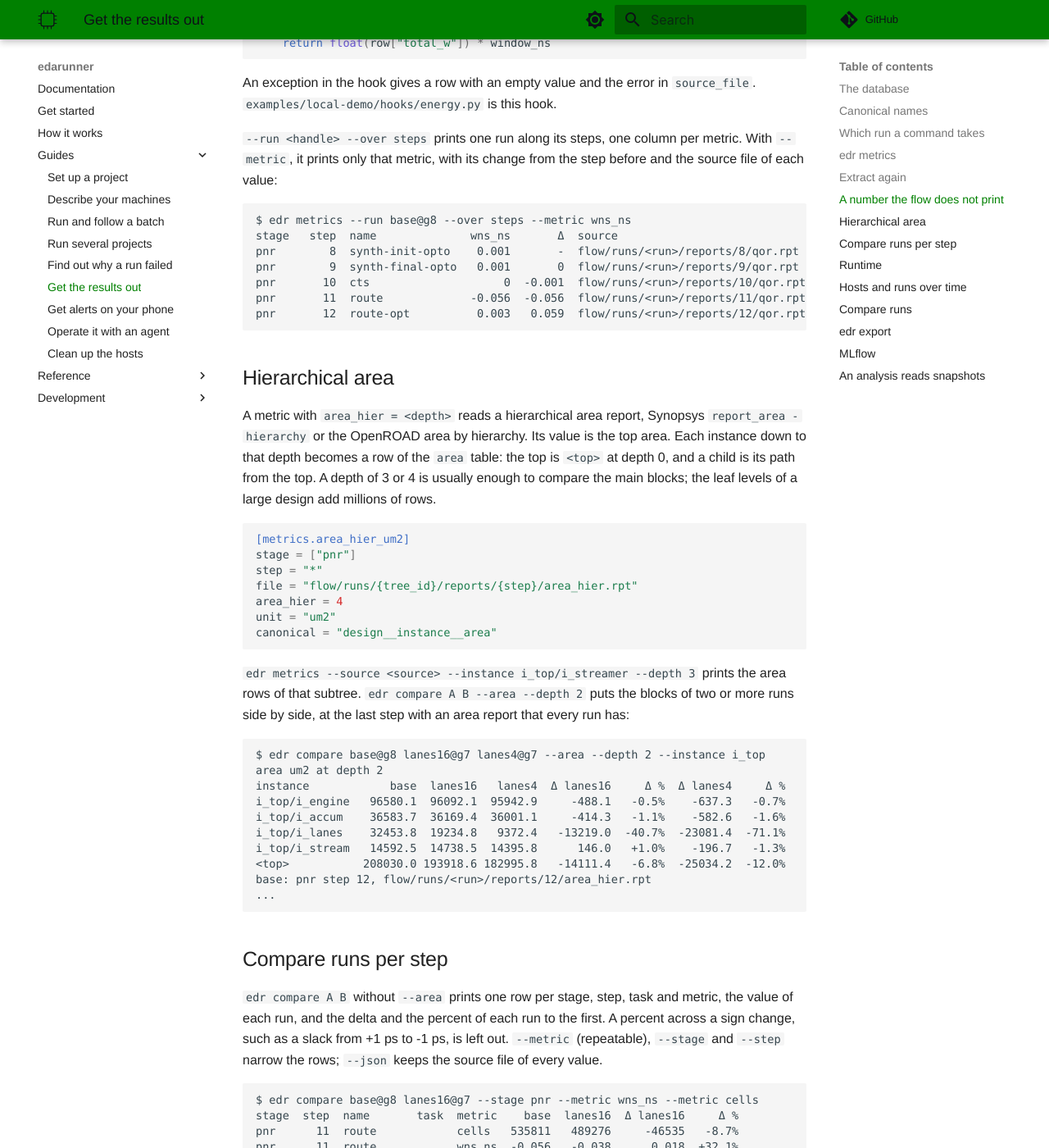
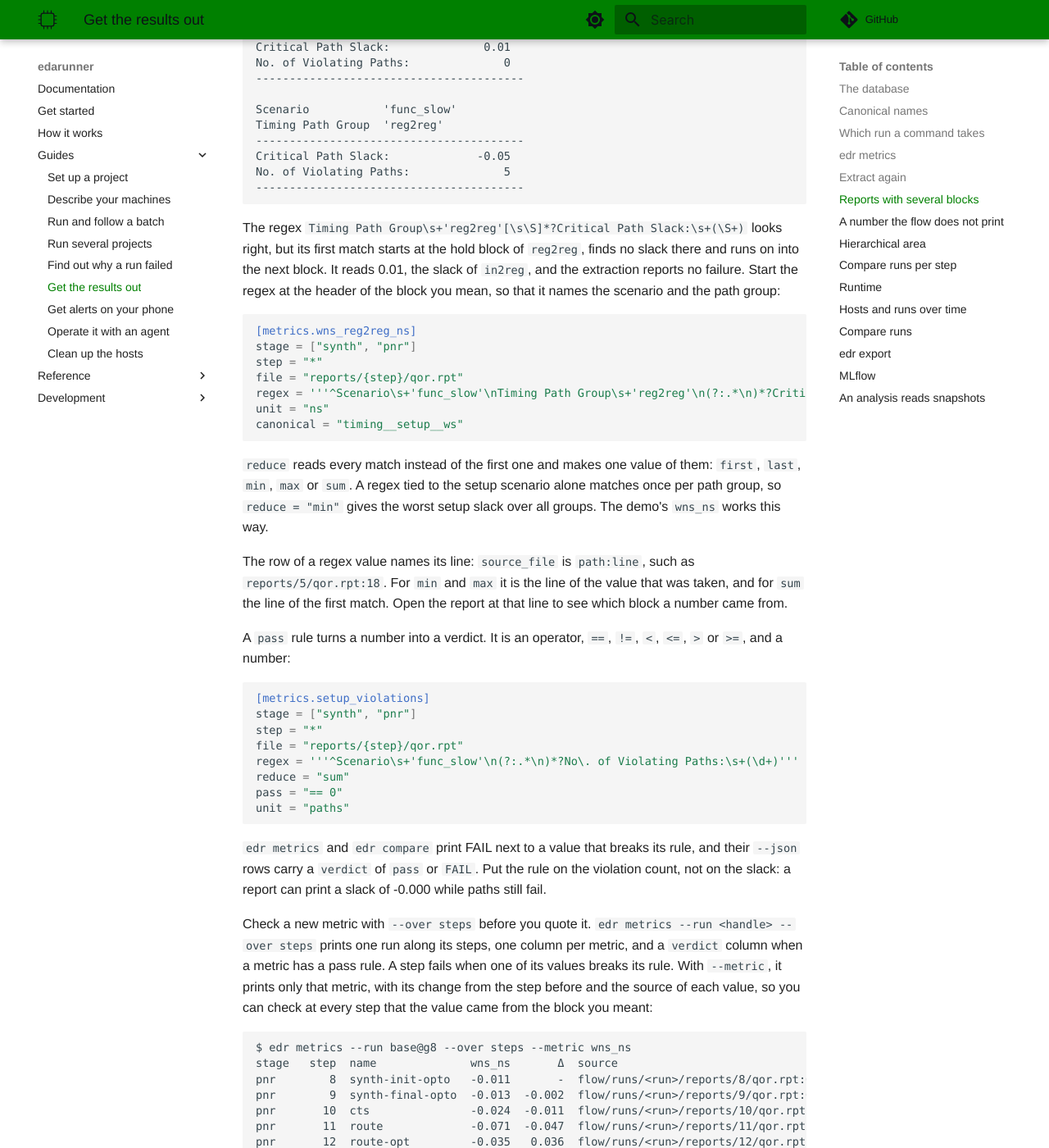
Before and after one commit to lionnus/edarunner, an MkDocs documentation site: the page built from docs/guides/results.md, in a window 1280 px wide and 1400 px high, scrolled down 3985 px. Shown: the whole window at 82% size. Built offline with MkDocs 1.6.1 and Material for MkDocs 9.7.7, drawn with Linux system fonts in a browser that asks for light colours; comment, search, counter and statistics services are not loaded; some of the changed text lies outside the part shown.

Commit message:
:memo: docs: Describe reports with several blocks, reduce, the source line and pass rules

````diff
--- a/docs/guides/results.md
+++ b/docs/guides/results.md
@@ -99,7 +99,9 @@ more than once to read several tags in one table. The text form shows
 label, source, stage, step, task, metric, value and unit; `--csv` writes
 the columns of `metrics.csv` below. Every row carries its source tag and
 its source file, so you can check where a number came from before you
-put it in a table.
+put it in a table. A value that breaks the `pass` rule of its metric
+shows FAIL next to it; see
+[Reports with several blocks](#reports-with-several-blocks).
 
 ## Extract again
 
@@ -121,6 +123,105 @@ differs, or when it is missing its area rows, and `extract` replaces it.
 A failed row is a file that did not parse. Rows that the new extraction
 no longer finds are left in place. Every run gets an `extract` event with
 the counts.
+
+## Reports with several blocks
+
+Many reports hold one block per scenario and path group: a `report_qor`
+of Fusion Compiler or PrimeTime, or several OpenSTA checks written to one
+file. A regex runs with `re.MULTILINE` over the whole file, and group 1
+is the value. By default the first match wins, as with `re.search`, so a
+regex that is not tied to one block reads whatever block comes first.
+
+`examples/local-demo` writes such a report. Its hold scenario comes
+first, and a hold block has no setup slack:
+
+```
+Scenario           'func_fast'
+Timing Path Group  'reg2reg'
+----------------------------------------
+Worst Hold Violation:           -0.001
+No. of Hold Violations:              1
+----------------------------------------
+
+Scenario           'func_slow'
+Timing Path Group  'in2reg'
+----------------------------------------
+Critical Path Slack:              0.01
+No. of Violating Paths:              0
+----------------------------------------
+
+Scenario           'func_slow'
+Timing Path Group  'reg2reg'
+----------------------------------------
+Critical Path Slack:             -0.05
+No. of Violating Paths:              5
+----------------------------------------
+```
+
+The regex `Timing Path Group\s+'reg2reg'[\s\S]*?Critical Path Slack:\s+(\S+)`
+looks right, but its first match starts at the hold block of `reg2reg`,
+finds no slack there and runs on into the next block. It reads 0.01, the
+slack of `in2reg`, and the extraction reports no failure. Start the regex
+at the header of the block you mean, so that it names the scenario and
+the path group:
+
+```toml
+[metrics.wns_reg2reg_ns]
+stage = ["synth", "pnr"]
+step = "*"
+file = "reports/{step}/qor.rpt"
+regex = '''^Scenario\s+'func_slow'\nTiming Path Group\s+'reg2reg'\n(?:.*\n)*?Critical Path Slack:\s+(\S+)'''
+unit = "ns"
+canonical = "timing__setup__ws"
+```
+
+`reduce` reads every match instead of the first one and makes one value
+of them: `first`, `last`, `min`, `max` or `sum`. A regex tied to the
+setup scenario alone matches once per path group, so `reduce = "min"`
+gives the worst setup slack over all groups. The demo's `wns_ns` works
+this way.
+
+The row of a regex value names its line: `source_file` is `path:line`,
+such as `reports/5/qor.rpt:18`. For `min` and `max` it is the line of the
+value that was taken, and for `sum` the line of the first match. Open the
+report at that line to see which block a number came from.
+
+A `pass` rule turns a number into a verdict. It is an operator, `==`,
+`!=`, `<`, `<=`, `>` or `>=`, and a number:
+
+```toml
+[metrics.setup_violations]
+stage = ["synth", "pnr"]
+step = "*"
+file = "reports/{step}/qor.rpt"
+regex = '''^Scenario\s+'func_slow'\n(?:.*\n)*?No\. of Violating Paths:\s+(\d+)'''
+reduce = "sum"
+pass = "== 0"
+unit = "paths"
+```
+
+`edr metrics` and `edr compare` print FAIL next to a value that breaks
+its rule, and their `--json` rows carry a `verdict` of `pass` or `FAIL`.
+Put the rule on the violation count, not on the slack: a report can
+print a slack of -0.000 while paths still fail.
+
+Check a new metric with `--over steps` before you quote it.
+`edr metrics --run <handle> --over steps` prints one run along its steps,
+one column per metric, and a `verdict` column when a metric has a pass
+rule. A step fails when one of its values breaks its rule. With
+`--metric`, it prints only that metric, with its change from the step
+before and the source of each value, so you can check at every step that
+the value came from the block you meant:
+
+```
+$ edr metrics --run base@g8 --over steps --metric wns_ns
+stage   step  name              wns_ns       Δ  source
+pnr        8  synth-init-opto   -0.011       -  flow/runs/<run>/reports/8/qor.rpt:64
+pnr        9  synth-final-opto  -0.013  -0.002  flow/runs/<run>/reports/9/qor.rpt:64
+pnr       10  cts               -0.024  -0.011  flow/runs/<run>/reports/10/qor.rpt:64
+pnr       11  route             -0.071  -0.047  flow/runs/<run>/reports/11/qor.rpt:64
+pnr       12  route-opt         -0.035   0.036  flow/runs/<run>/reports/12/qor.rpt:64
+```
 
 ## A number the flow does not print
 
@@ -152,20 +253,6 @@ def energy_nj(path):
 
 An exception in the hook gives a row with an empty value and the error
 in `source_file`. `examples/local-demo/hooks/energy.py` is this hook.
-
-`--run <handle> --over steps` prints one run along its steps, one column
-per metric. With `--metric`, it prints only that metric, with its change
-from the step before and the source file of each value:
-
-```
-$ edr metrics --run base@g8 --over steps --metric wns_ns
-stage   step  name              wns_ns       Δ  source
-pnr        8  synth-init-opto    0.001       -  flow/runs/<run>/reports/8/qor.rpt
-pnr        9  synth-final-opto   0.001       0  flow/runs/<run>/reports/9/qor.rpt
-pnr       10  cts                    0  -0.001  flow/runs/<run>/reports/10/qor.rpt
-pnr       11  route             -0.056  -0.056  flow/runs/<run>/reports/11/qor.rpt
-pnr       12  route-opt          0.003   0.059  flow/runs/<run>/reports/12/qor.rpt
-```
 
 ## Hierarchical area
 
@@ -209,8 +296,10 @@ base: pnr step 12, flow/runs/<run>/reports/12/area_hier.rpt
 `edr compare A B` without `--area` prints one row per stage, step, task
 and metric, the value of each run, and the delta and the percent of each
 run to the first. A percent across a sign change, such as a slack from
-+1 ps to -1 ps, is left out. `--metric` (repeatable), `--stage` and
-`--step` narrow the rows; `--json` keeps the source file of every value.
++1 ps to -1 ps, is left out. A value that breaks the `pass` rule of its
+metric shows FAIL next to it. `--metric` (repeatable), `--stage` and
+`--step` narrow the rows; `--json` keeps the source file and the verdict
+of every value.
 
 ```
 $ edr compare base@g8 lanes16@g7 --stage pnr --metric wns_ns --metric cells
````
Also changed, not shown: examples/local-demo/README.md (+8 -3 lines).
